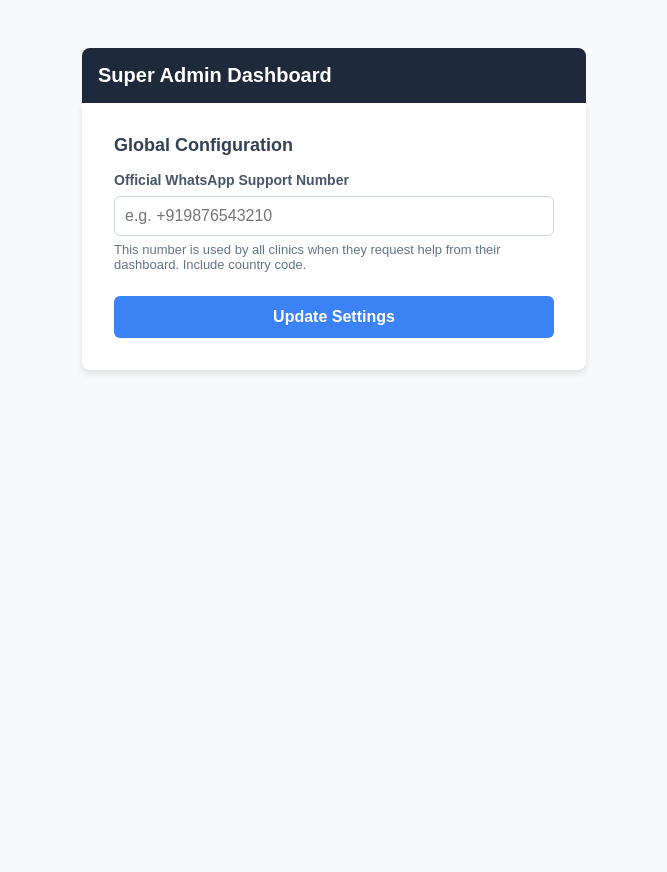
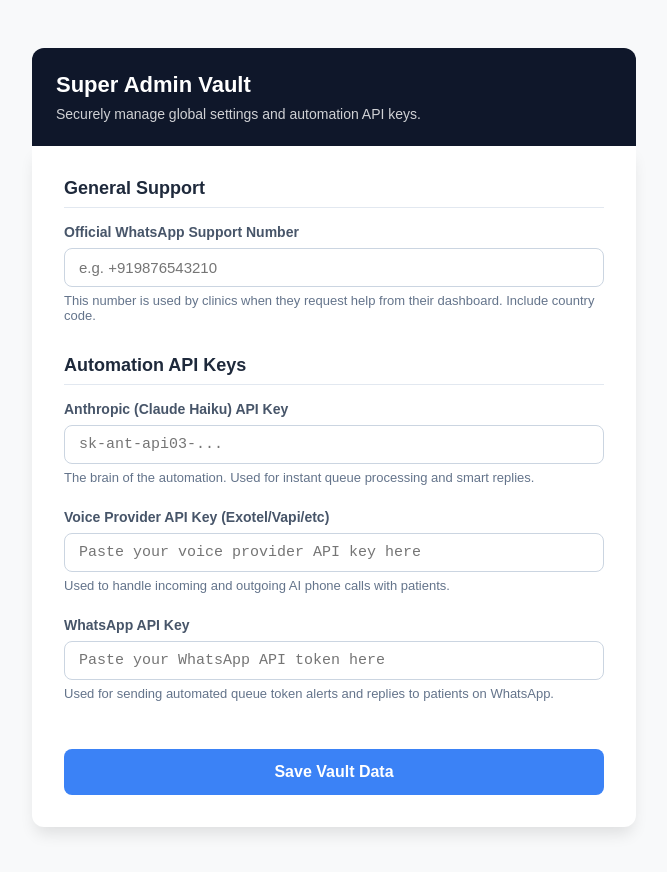
Before and after one commit to bruvolabsteam-hue/QueueCare, a Next.js app in the folder clinic-dashboard/: page /superadmin in a window 1280 px wide. Shown: the top 872 px of the page, without its empty margins (306-973 px from the left). Before the commit the page ends 800 px from the top, so only its background shows below. Built offline with nearby package versions, Linux system fonts and the light colour scheme; no server answers; the database is empty.

Commit message:
Update Super Admin Vault to securely store Anthropic, Voice, and WhatsApp API keys

```diff
--- a/clinic-dashboard/app/superadmin/page.js
+++ b/clinic-dashboard/app/superadmin/page.js
@@ -4,6 +4,10 @@ import { createClient } from '../../utils/supabase/client';
 
 export default function SuperAdminPage() {
   const [whatsappNumber, setWhatsappNumber] = useState('');
+  const [anthropicApiKey, setAnthropicApiKey] = useState('');
+  const [voiceApiKey, setVoiceApiKey] = useState('');
+  const [whatsappApiKey, setWhatsappApiKey] = useState('');
+
   const [loading, setLoading] = useState(true);
   const [saving, setSaving] = useState(false);
   const [message, setMessage] = useState('');
@@ -20,6 +24,9 @@ export default function SuperAdminPage() {
 
       if (data) {
         setWhatsappNumber(data.support_whatsapp_number || '');
+        setAnthropicApiKey(data.anthropic_api_key || '');
+        setVoiceApiKey(data.voice_api_key || '');
+        setWhatsappApiKey(data.whatsapp_api_key || '');
       }
       setLoading(false);
     }
@@ -34,47 +41,58 @@ export default function SuperAdminPage() {
     // Check if row exists
     const { data: existingData } = await supabase.from('global_settings').select('id').limit(1).single();
 
+    const updateData = {
+      support_whatsapp_number: whatsappNumber,
+      anthropic_api_key: anthropicApiKey,
+      voice_api_key: voiceApiKey,
+      whatsapp_api_key: whatsappApiKey
+    };
+
     let error;
     if (existingData) {
       const { error: updateError } = await supabase
         .from('global_settings')
-        .update({ support_whatsapp_number: whatsappNumber })
+        .update(updateData)
         .eq('id', existingData.id);
       error = updateError;
     } else {
       const { error: insertError } = await supabase
         .from('global_settings')
-        .insert([{ support_whatsapp_number: whatsappNumber }]);
+        .insert([updateData]);
       error = insertError;
     }
 
     setSaving(false);
     if (error) {
       console.error(error);
-      setMessage('Error saving. Make sure global_settings table exists.');
+      setMessage('Error saving. Did you run the SQL script to add the new API key columns?');
     } else {
-      setMessage('Successfully saved Support Number!');
+      setMessage('Successfully saved all settings & API keys!');
     }
   };
 
   if (loading) return <div style={{padding: '2rem', fontFamily: 'sans-serif'}}>Loading Super Admin...</div>;
 
   return (
-    <div style={{ padding: '3rem', maxWidth: '600px', margin: '0 auto', fontFamily: 'sans-serif' }}>
-      <div style={{ background: '#1e293b', color: 'white', padding: '1rem', borderRadius: '8px 8px 0 0' }}>
-        <h1 style={{fontSize: '20px', fontWeight: 'bold', margin: 0}}>Super Admin Dashboard</h1>
+    <div style={{ padding: '3rem', maxWidth: '700px', margin: '0 auto', fontFamily: 'sans-serif' }}>
+      <div style={{ background: '#0f172a', color: 'white', padding: '1.5rem', borderRadius: '12px 12px 0 0' }}>
+        <h1 style={{fontSize: '22px', fontWeight: 'bold', margin: 0}}>Super Admin Vault</h1>
+        <p style={{margin: '0.5rem 0 0 0', opacity: 0.8, fontSize: '14px'}}>Securely manage global settings and automation API keys.</p>
       </div>
 
-      <div style={{ background: 'white', padding: '2rem', borderRadius: '0 0 8px 8px', boxShadow: '0 4px 6px rgba(0,0,0,0.1)' }}>
-        <h2 style={{fontSize: '18px', fontWeight: '600', marginBottom: '1rem', color: '#334155'}}>Global Configuration</h2>
+      <div style={{ background: 'white', padding: '2rem', borderRadius: '0 0 12px 12px', boxShadow: '0 10px 15px -3px rgba(0,0,0,0.1)' }}>
 
         {message && (
-          <div style={{ padding: '1rem', marginBottom: '1.5rem', background: message.includes('Error') ? '#fee2e2' : '#dcfce7', color: message.includes('Error') ? '#991b1b' : '#166534', borderRadius: '4px' }}>
+          <div style={{ padding: '1rem', marginBottom: '1.5rem', background: message.includes('Error') ? '#fee2e2' : '#dcfce7', color: message.includes('Error') ? '#991b1b' : '#166534', borderRadius: '8px', borderLeft: message.includes('Error') ? '4px solid #ef4444' : '4px solid #22c55e', fontWeight: '500' }}>
             {message}
           </div>
         )}
 
-        <form onSubmit={handleSave} style={{display: 'flex', flexDirection: 'column', gap: '1.5rem'}}>
+        <form onSubmit={handleSave} style={{display: 'flex', flexDirection: 'column', gap: '2rem'}}>
+
+          {/* General Section */}
+          <div>
+            <h2 style={{fontSize: '18px', fontWeight: '700', marginBottom: '1rem', color: '#1e293b', borderBottom: '1px solid #e2e8f0', paddingBottom: '0.5rem'}}>General Support</h2>
             <div>
               <label style={{display: 'block', fontSize: '14px', fontWeight: '600', marginBottom: '8px', color: '#475569'}}>
                 Official WhatsApp Support Number
@@ -84,19 +102,80 @@ export default function SuperAdminPage() {
                 placeholder="e.g. +919876543210"
                 value={whatsappNumber}
                 onChange={e => setWhatsappNumber(e.target.value)}
-              style={{width: '100%', padding: '10px', border: '1px solid #cbd5e1', borderRadius: '6px', fontSize: '16px'}}
+                style={{width: '100%', padding: '10px 14px', border: '1px solid #cbd5e1', borderRadius: '8px', fontSize: '15px'}}
               />
               <p style={{fontSize: '13px', color: '#64748b', marginTop: '6px'}}>
-              This number is used by all clinics when they request help from their dashboard. Include country code.
+                This number is used by clinics when they request help from their dashboard. Include country code.
               </p>
+            </div>
+          </div>
+
+          {/* API Keys Section */}
+          <div>
+            <h2 style={{fontSize: '18px', fontWeight: '700', marginBottom: '1rem', color: '#1e293b', borderBottom: '1px solid #e2e8f0', paddingBottom: '0.5rem'}}>Automation API Keys</h2>
+
+            <div style={{display: 'flex', flexDirection: 'column', gap: '1.5rem'}}>
+              {/* Anthropic API Key */}
+              <div>
+                <label style={{display: 'block', fontSize: '14px', fontWeight: '600', marginBottom: '8px', color: '#475569'}}>
+                  Anthropic (Claude Haiku) API Key
+                </label>
+                <input
+                  type="password"
+                  placeholder="sk-ant-api03-..."
+                  value={anthropicApiKey}
+                  onChange={e => setAnthropicApiKey(e.target.value)}
+                  style={{width: '100%', padding: '10px 14px', border: '1px solid #cbd5e1', borderRadius: '8px', fontSize: '15px', fontFamily: 'monospace'}}
+                />
+                <p style={{fontSize: '13px', color: '#64748b', marginTop: '6px'}}>
+                  The brain of the automation. Used for instant queue processing and smart replies.
+                </p>
+              </div>
+
+              {/* Voice API Key */}
+              <div>
+                <label style={{display: 'block', fontSize: '14px', fontWeight: '600', marginBottom: '8px', color: '#475569'}}>
+                  Voice Provider API Key (Exotel/Vapi/etc)
+                </label>
+                <input
+                  type="password"
+                  placeholder="Paste your voice provider API key here"
+                  value={voiceApiKey}
+                  onChange={e => setVoiceApiKey(e.target.value)}
+                  style={{width: '100%', padding: '10px 14px', border: '1px solid #cbd5e1', borderRadius: '8px', fontSize: '15px', fontFamily: 'monospace'}}
+                />
+                <p style={{fontSize: '13px', color: '#64748b', marginTop: '6px'}}>
+                  Used to handle incoming and outgoing AI phone calls with patients.
+                </p>
+              </div>
+
+              {/* WhatsApp API Key */}
+              <div>
+                <label style={{display: 'block', fontSize: '14px', fontWeight: '600', marginBottom: '8px', color: '#475569'}}>
+                  WhatsApp API Key
+                </label>
+                <input
+                  type="password"
+                  placeholder="Paste your WhatsApp API token here"
+                  value={whatsappApiKey}
+                  onChange={e => setWhatsappApiKey(e.target.value)}
+                  style={{width: '100%', padding: '10px 14px', border: '1px solid #cbd5e1', borderRadius: '8px', fontSize: '15px', fontFamily: 'monospace'}}
+                />
+                <p style={{fontSize: '13px', color: '#64748b', marginTop: '6px'}}>
+                  Used for sending automated queue token alerts and replies to patients on WhatsApp.
+                </p>
+              </div>
+            </div>
           </div>
 
           <button
             type="submit"
             disabled={saving}
-            style={{padding: '12px', background: '#3b82f6', color: 'white', borderRadius: '6px', fontWeight: 'bold', border: 'none', cursor: 'pointer', fontSize: '16px'}}
+            style={{padding: '14px', background: '#3b82f6', color: 'white', borderRadius: '8px', fontWeight: 'bold', border: 'none', cursor: 'pointer', fontSize: '16px', marginTop: '1rem', transition: 'background 0.2s'}}
+            onMouseOver={(e) => e.target.style.background = '#2563eb'}
+            onMouseOut={(e) => e.target.style.background = '#3b82f6'}
           >
-            {saving ? 'Saving...' : 'Update Settings'}
+            {saving ? 'Encrypting & Saving...' : 'Save Vault Data'}
           </button>
         </form>
       </div>
```
Lines whose indentation alone changed are shown as unchanged.
